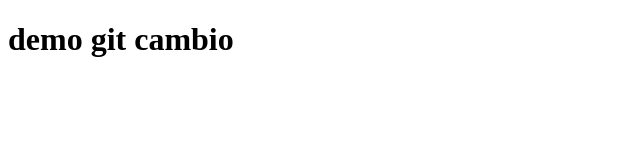
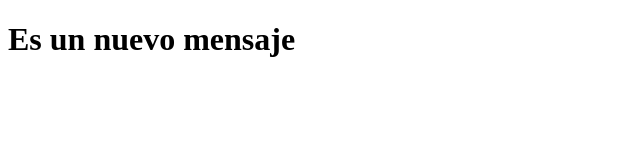
Before and after one commit to NSToala/workshop, a plain HTML site: page index.html in a window 1280 px wide. Shown: the whole page, without its empty margins (0-640 px from the left). Drawn offline with Linux system fonts and the light colour scheme.

Commit message:
change: add header in file index
add components in header

```diff
--- a/index.html
+++ b/index.html
@@ -7,6 +7,8 @@
     <title>GIT</title>
 </head>
 <body>
-    <h1>demo git cambio</h1>
+    <header>
+        <h1>Es un nuevo mensaje</h1>
+    </header>
 </body>
 </html>
```
